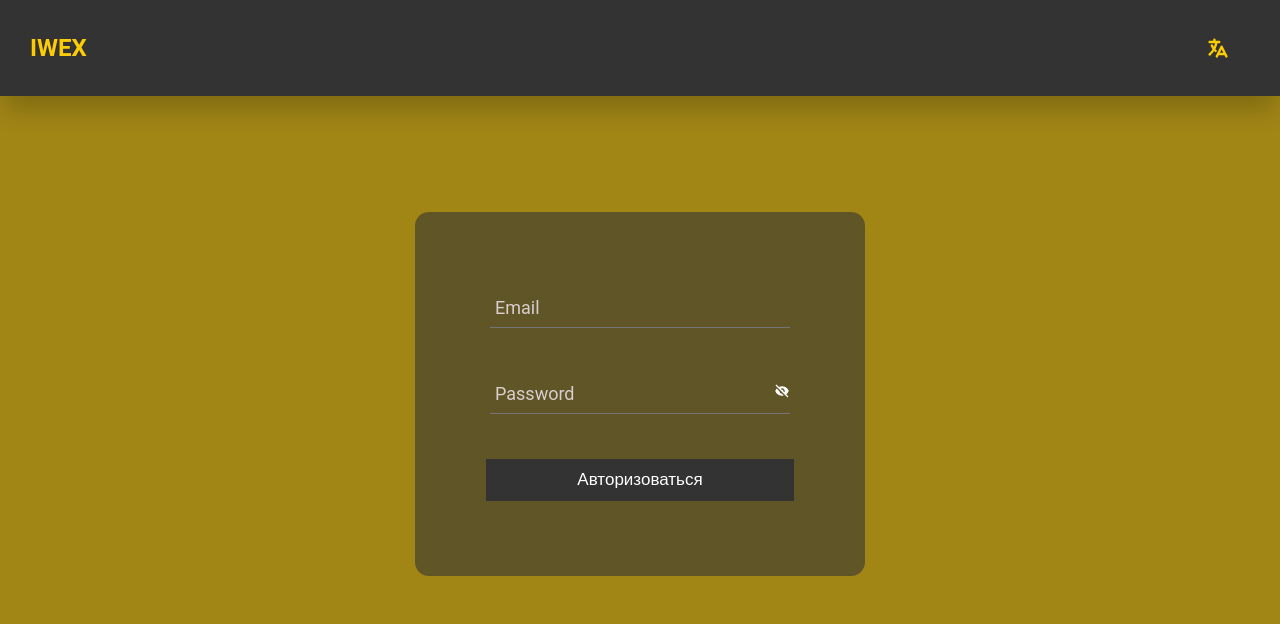
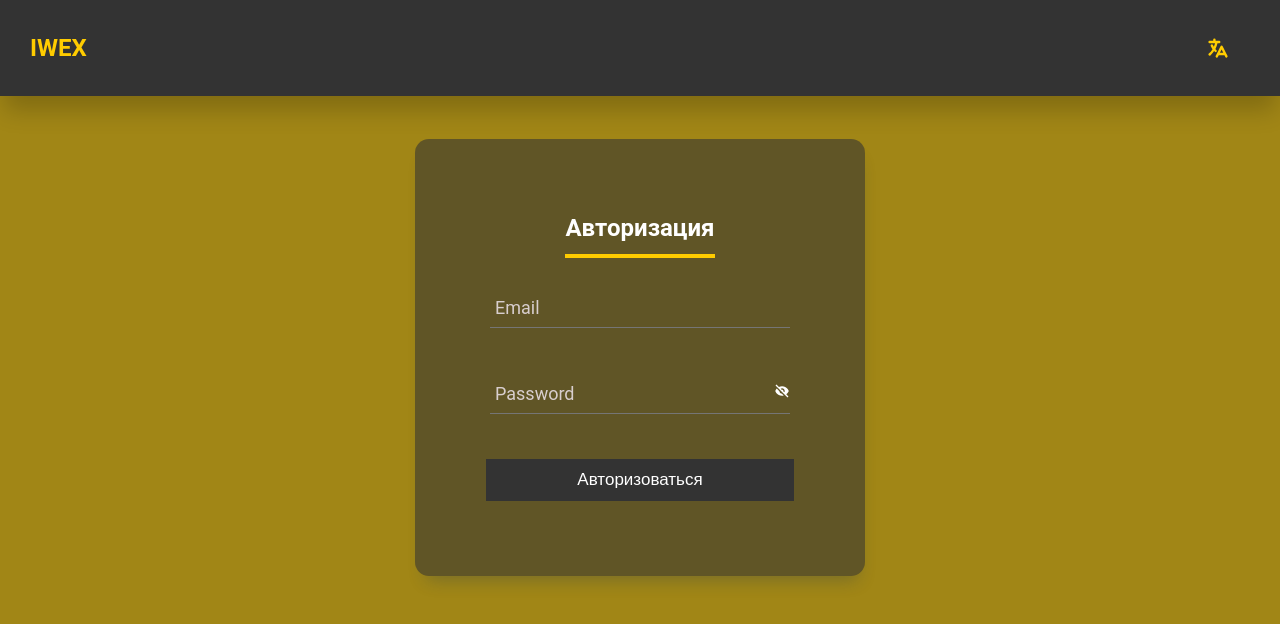
Before and after one commit to k1xd-fr/iwex-crm-master, a Next.js app in the folder frontend/: page /login in a window 1280 px wide. Shown: the top 624 px of the page. Built offline with nearby package versions, Linux system fonts and the light colour scheme; a web font is replaced by a local one.

Commit message:
Introduced some changes to the authorization page

```diff
--- a/frontend/src/components/Login/index.tsx
+++ b/frontend/src/components/Login/index.tsx
@@ -32,6 +32,7 @@ const Login = () => {
   return (
     <div className={styles.wrapper}>
       <form className={styles.form} onSubmit={submitForm}>
+        <h2 className={styles.form_title}>Авторизация</h2>
         <div className={styles.group}>
           <input
             type="email"
--- a/frontend/src/components/Login/login.module.sass
+++ b/frontend/src/components/Login/login.module.sass
@@ -5,6 +5,20 @@
   background: #a18616
   z-index: -18
   position: absolute
+
+.form_title
+  color: #fff
+  font-weight: 700
+  position: relative
+  &::after
+    content: ''
+    position: absolute
+    background: #ffcc00
+    width: 100%
+    height: 4px
+    bottom: 0
+    top: 40px
+    left: 0
 
 .form
   background: #33333394
@@ -20,6 +34,9 @@
   gap: 45px
   padding: 75px
   border-radius: 14px
+  -webkit-box-shadow: 2px 13px 17px -9px rgba(34, 60, 80, 0.2)
+  -moz-box-shadow: 2px 13px 17px -9px rgba(34, 60, 80, 0.2)
+  box-shadow: 2px 13px 17px -9px rgba(34, 60, 80, 0.322)
 .group
   position: relative
   margin-bottom: 45pxa
```
